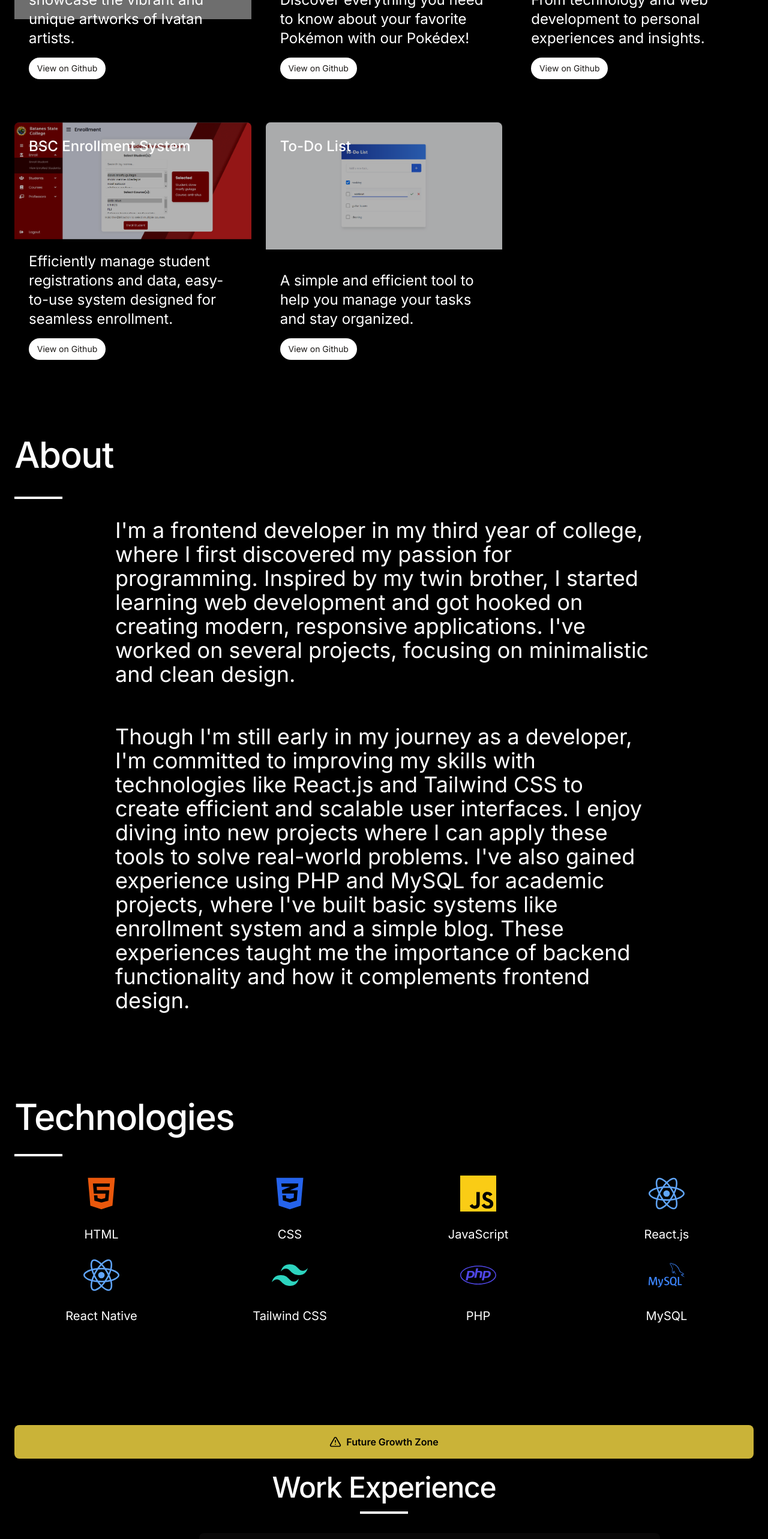
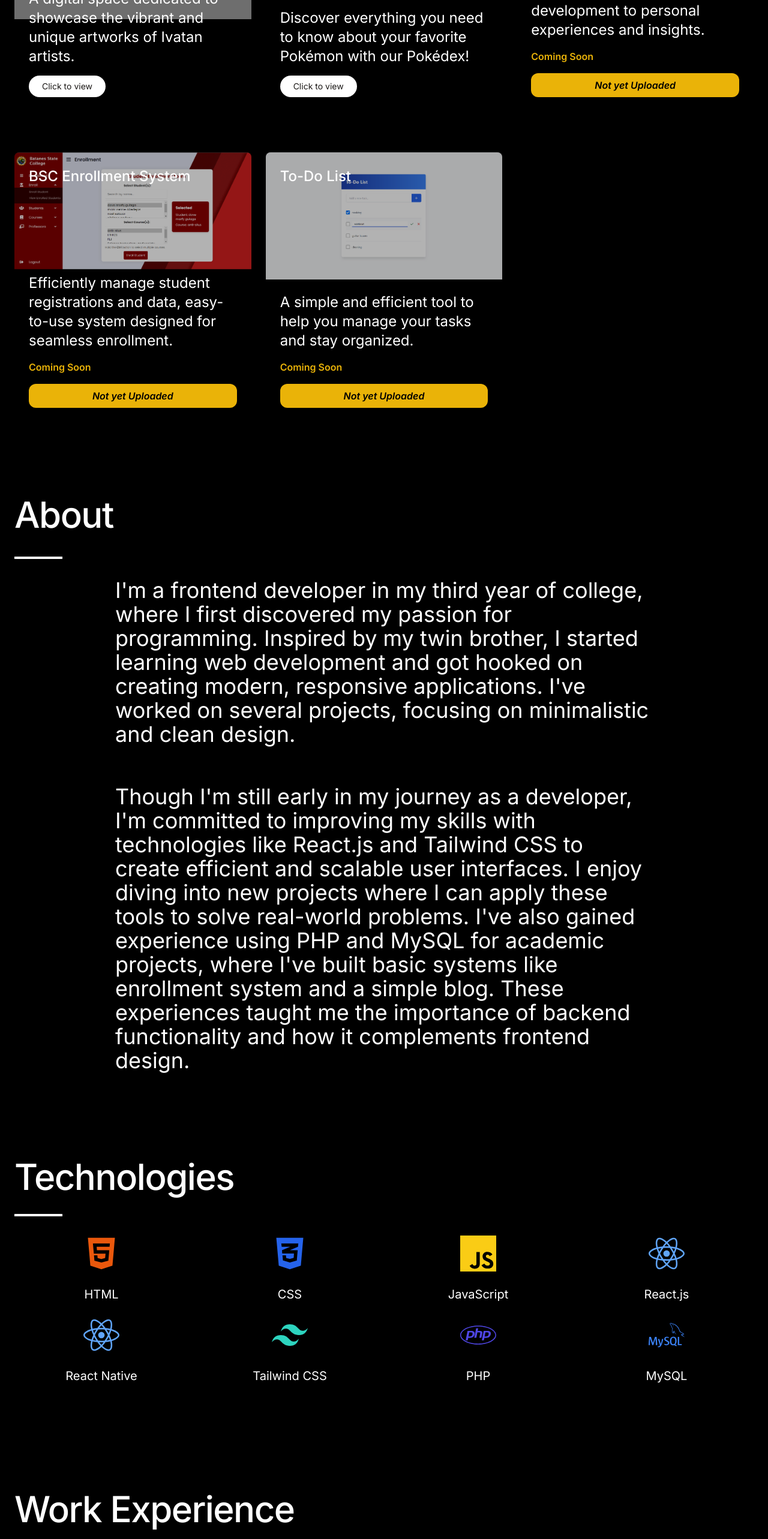
Before and after one commit to Upring0808/Portfolio, a React (Vite) app: page / in a window 1280 px wide. Shown: the part 1240-3806 px from the top of the page at 60% size. Built offline with nearby package versions, Linux system fonts and the light colour scheme; grey boxes are pictures that could not be loaded.

Commit message:
new changes

```diff
--- a/src/components/Contact.jsx
+++ b/src/components/Contact.jsx
@@ -31,10 +31,10 @@ const iconVariants = {
 const Contact = () => {
   return (
     <section
-      className="min-h-screen flex flex-col  justify-center px-4 md:px-10"
+      className="min-h-screen flex flex-col -mb-[180px] justify-center px-4 md:px-10"
       id="contact"
     >
-      <h2 className="text-4xl -mt-[80px]  md:text-6xl font-medium tracking-tight mb-10">
+      <h2 className="text-4xl mt-[40px]  md:text-6xl font-medium tracking-tight mb-10">
         Contact
       </h2>
 
@@ -92,8 +92,9 @@ const Contact = () => {
           );
         })}
       </div>
+      <div className="mt-80">
         <motion.p
-        className="text-sm text-stone-400 mt-[80px]"
+          className="text-sm text-stone-400 -mt-[250px]"
           initial="hidden"
           whileInView="visible"
           custom={1.6}
@@ -101,6 +102,7 @@ const Contact = () => {
         >
           {CONTACT_CONTENT.footerText}
         </motion.p>
+      </div>
     </section>
   );
 };
--- a/src/components/Experience.jsx
+++ b/src/components/Experience.jsx
@@ -23,25 +23,24 @@ const Experience = () => {
 
   return (
     <section className="px-4 md:px-6   py-10 mb-20 -mt-3 " id="experience">
+      {/* Section title */}
+      <div className=" mb-8">
+        <h2 className="text-4xl   md:text-6xl font-medium tracking-tight mb-10 ">
+          Work Experience
+        </h2>
+        <div className="h-1 w-20 bg-white mb-8"></div>
+      </div>
+
       {/* Warning or note section */}
       <motion.div
         initial={{ opacity: 0, y: -30 }}
         animate={{ opacity: 1, y: 0 }}
         transition={{ duration: 0.6, ease: "easeOut" }}
-        className="flex justify-center items-center -mt-[15px] mb-6 p-4 mt-20 bg-yellow-300/80 text-black rounded-lg shadow-lg hover:bg-yellow-400 transition duration-300"
+        className="flex justify-center items-center -mt-[5px] mb-6 p-4 mt-20 bg-yellow-300/80 text-black rounded-lg shadow-lg hover:bg-yellow-400 transition duration-300"
       >
         <AlertTriangle size={20} className="mr-2" />
         <span className="font-semibold">Future Growth Zone</span>
       </motion.div>
-
-      {/* Section title */}
-      <div className="flex flex-col items-center text-center mb-8">
-        <h2 className="text-3xl sm:text-4xl md:text-5xl font-medium tracking-tight">
-          Work Experience
-        </h2>
-        <div className="h-1 w-16 sm:w-20 mt-4 bg-white"></div>
-      </div>
-
       {/* Experience content */}
       <motion.div
         className="space-y-10"
--- a/src/components/Projects.jsx
+++ b/src/components/Projects.jsx
@@ -22,6 +22,7 @@ const Projects = () => {
       },
     },
   };
+
   return (
     <section className="px-6 py-10" id="work">
       <h1 className="text-4xl md:text-6xl font-medium tracking-tight mb-10">
@@ -33,7 +34,7 @@ const Projects = () => {
         {PROJECTS.map((project, index) => (
           <motion.div
             key={index}
-            className="relative rounded-lg overflow-hidden h-[500px] transition transform -mb-14"
+            className="relative rounded-lg overflow-hidden h-[550px] transition transform -mb-14"
             initial="hidden"
             whileInView="visible"
             viewport={{ once: true }}
@@ -44,18 +45,31 @@ const Projects = () => {
               alt={project.name}
               className="w-full h-58 inset-0 absolute object-cover transition-opacity duration-300"
             />
-            <div className="relative z-20 p-6 flex flex-col justify-between h-[420px] bg-black/30 text-white">
+            <div className="relative z-20 p-6  flex flex-col  justify-between h-[450px] bg-black/30 text-white">
               <h2 className="text-2xl font-medium mb-4">{project.name}</h2>
               <div className="flex flex-col justify-between">
                 <p className="mb-4 flex-grow text-2xl">{project.description}</p>
+
+                {project.link ? (
                   <a
                     href={project.link}
                     target="_blank"
                     rel="noopener norefferer"
                     className="bg-white text-stone-900 rounded-full py-2 px-2 w-32 text-sm hover:bg-gray-100 text-center"
                   >
-                  View on Github
+                    Click to view
                   </a>
+                ) : (
+                  <div className="text-yellow-500 font-semibold">
+                    Coming Soon
+                  </div>
+                )}
+
+                {project.noteText && (
+                  <div className="italic flex justify-center rounded-xl bg-yellow-500 text-black font-semibold p-2 mt-4">
+                    {project.noteText}
+                  </div>
+                )}
               </div>
             </div>
           </motion.div>
--- a/src/components/Technologies.jsx
+++ b/src/components/Technologies.jsx
@@ -29,7 +29,7 @@ const itemVariants = {
 
 const Technologies = () => {
   return (
-    <section className="px-6 py-10 mb-5" id="technologies">
+    <section className="px-6 py-10 mb-[110px]" id="technologies">
       <h2 className="text-4xl pt-10 -mt-10 md:text-6xl font-medium tracking-tight mb-8">
         Technologies
       </h2>
--- a/src/constants/index.js
+++ b/src/constants/index.js
@@ -35,35 +35,36 @@ export const PROJECTS = [
     description:
       "A digital space dedicated to showcase the vibrant and unique artworks of Ivatan artists.",
     image: projects1,
-    link: "https://github.com/your-github/streamerzz",
+    link: "http://marvindomingo.onlinewebshop.net/home.php",
   },
   {
     name: "Pokedex",
     description:
       "Discover everything you need to know about your favorite Pokémon with our Pokédex! ",
     image: projects2,
-    link: "https://github.com/your-github/nutritrack",
+    link: "https://pokedex-pi-livid.vercel.app",
   },
   {
     name: "Personal Blog",
     description:
       " From technology and web development to personal experiences and insights.",
     image: projects3,
-    link: "https://github.com/your-github/hairrevive",
+    link: "",
+    noteText: "Not yet Uploaded",
   },
   {
     name: "BSC Enrollment System",
     description:
       "Efficiently manage student registrations and data, easy-to-use system designed for seamless enrollment.",
     image: projects4,
-    link: "https://github.com/your-github/devdeck",
+    noteText: "Not yet Uploaded",
   },
   {
     name: "To-Do List",
     description:
       "A simple and efficient tool to help you manage your tasks and stay organized.",
     image: projects5,
-    link: "https://github.com/your-github/fitconnect",
+    noteText: "Not yet Uploaded",
   },
 ];
 
```
Lines whose indentation alone changed are shown as unchanged.
